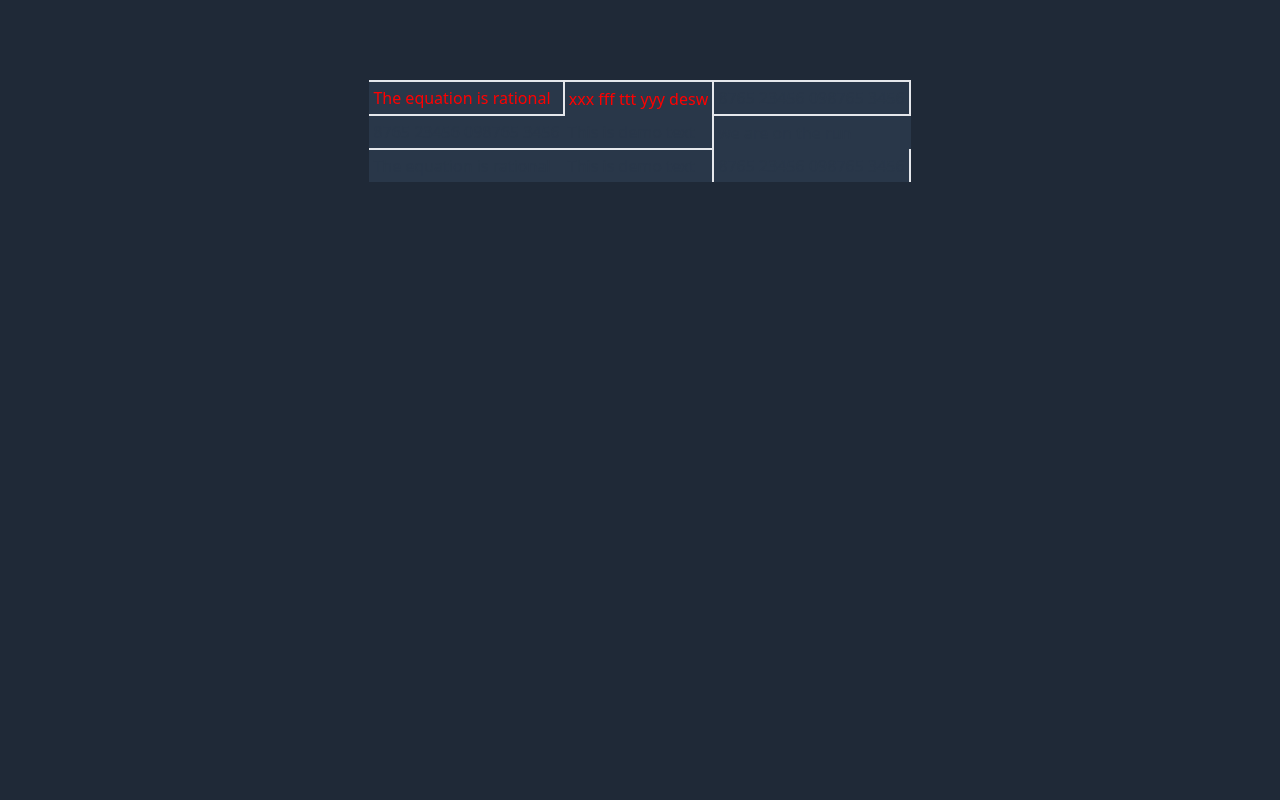
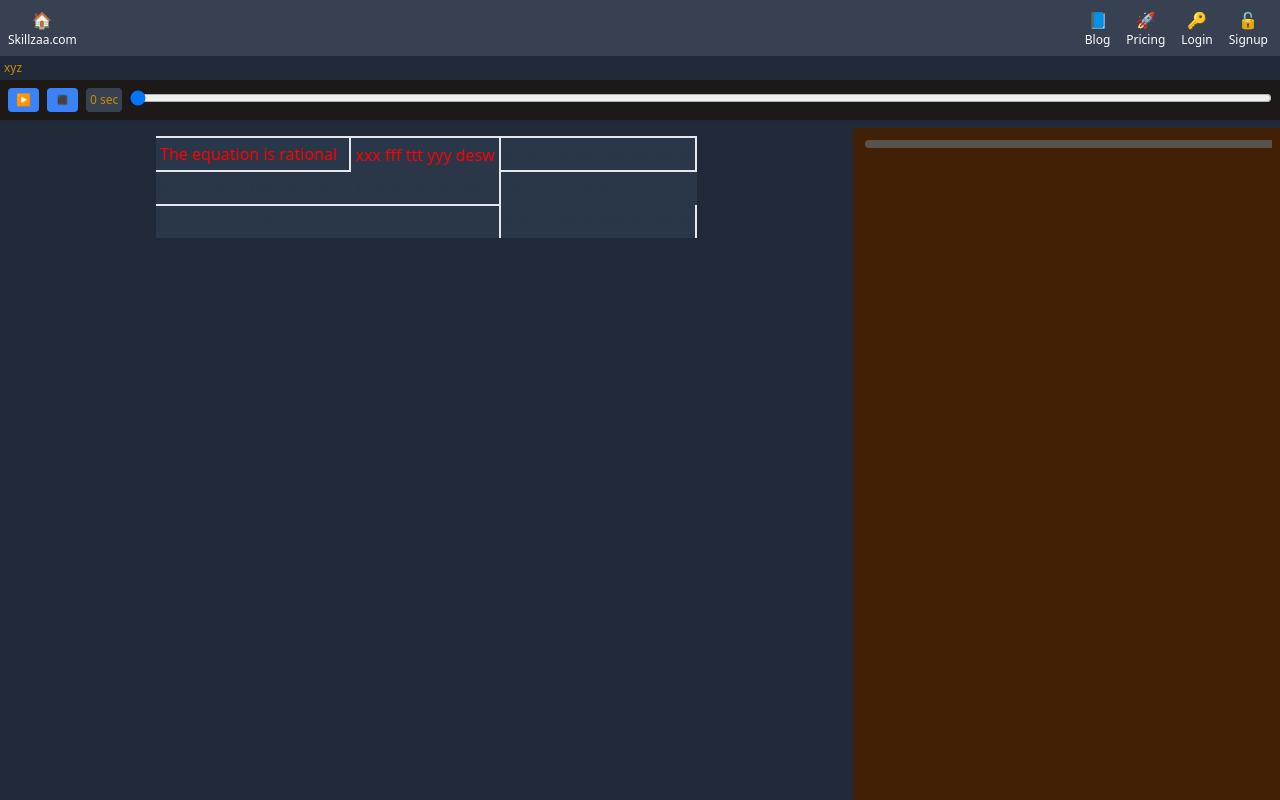
Before and after one commit to bilza2023/vercelApp, a SvelteKit app: page /grid in a window 1280 px wide. Shown: the top 800 px of the page. Built offline with nearby package versions, Linux system fonts and the light colour scheme.

Commit message:
great decisions - one to move to sec branch 2: to complete the display with fake data before making the editor

```diff
--- a/src/routes/grid/+page.svelte
+++ b/src/routes/grid/+page.svelte
@@ -1,19 +1,59 @@
 <script>
-import { PageWrapper } from "$lib/cmp";
-import { onMount } from "$lib/util";
+import {PageWrapper} from '$lib/cmp';
+import {BASE_URL,onMount,toast} from '$lib/util';
+import MainNav from '$lib/appComp/MainNav.svelte';
+import Sticky from "./Sticky.svelte";
+import { Howl } from 'howler';
+import SidePanel from './sp/SidePanel.svelte';
+import MainPanel from './MainPanel/MainPanel.svelte';
+
 import getTableData from "./demo";
-import Cell from "./Cell.svelte";
-let calcData = { rows: [] };
-let interval = null;
+
+let gridData = { rows: [] };
 let startTime = null;
 let runningTime = null;
+let  questionDetails = "xyz";
+let eqs = [];
+let soundFile;
+let sound;
+let PresentationTotalTime =0;
+/////////////////////////
+let interval;
+let maxSliderValue; //it is not timeDiff since it does not change
+let isPlaying=false;
+let timeDiff = 0; // Initialize timeDiff - keep timeDiff and not use sound.see
 
-onMount(async () => {
-    calcData = await getTableData();
-    startTime = Date.now();
-    interval = setInterval(updateTimeDiff, 1000);
-});
+function changeSeek(newSeekValue){
+ sound.seek(newSeekValue);
+}
 
+function start(){
+    // debugger;
+    if (isPlaying == true){return;}
+    isPlaying = true;
+    sound.play();
+        sound.on('play', function () {
+        interval = setInterval(updateTimeDiff,1000);
+        });
+
+}
+
+function stop(){
+    sound.stop();
+    isPlaying = false;
+    timeDiff = 0;
+    clearInterval(interval);
+    window.scrollTo({top: 0,behavior: 'smooth'});
+    setFocus();
+}
+// function updateTimeDiff() {
+//       timeDiff = sound.seek();
+//       setFocus();
+//       checkFullScreen();
+//     if (timeDiff > (sound.duration() * 1000)) {
+//         stop();
+//     }
+// }
 function updateTimeDiff() {
 // debugger;
 const currentTime = Date.now();
@@ -22,33 +62,48 @@ const timeDiff = currentTime - startTime;
 runningTime = Math.floor(timeDiff / 1000);
 }
 
+async function fileExists(url) {
+  try {
+    const response = await fetch(url);
+    return response.status === 200;
+  } catch (error) {
+    return false;
+  }
+}
+
+async function getSoundFile(filename) {
+  const soundFile = `./mathSounds/${filename}.mp3`;
+
+  if (await fileExists(soundFile)) {
+    return soundFile;
+  } else {
+    return './mathSounds/test.mp3';
+  }
+}
+
+onMount(async () => {
+    gridData = await getTableData();
+    startTime = Date.now();
+    interval = setInterval(updateTimeDiff, 1000);
+});
+
 
 </script>
 
 
 <PageWrapper>
-  <br>
-  <br>
-  <br>
+<MainNav/>
 
-  {#if calcData && calcData.rows && calcData.rows.length > 0}
-  <div class="flex justify-center w-full">
-    <table class={`m-2 p-2 table_bg`}
-      style = {`background-color : ${calcData.bgColor}`}
-    >
-      {#each calcData.rows as row}
-      <tr>
-        {#each row.cells as cell}
-        <Cell {cell} {runningTime} bgColor={calcData.bgColor} bgIntensity={calcData.bgIntensity}/>
+<div class='p-1 m-0 text-xs bg-gray-800 text-yellow-600'>
+{questionDetails}</div>
 
-        {/each}
-      </tr>
-      {/each}
-    </table>
-  </div>
-  {/if}
+    <Sticky {start} {stop} {timeDiff} {changeSeek} maxSliderValue={maxSliderValue}/>
 
 
+<div class="flex justify-center w-full">
+<MainPanel {gridData}  {soundFile} {runningTime}   />
+<SidePanel  {eqs} />
+</div>
 
 <br>
 <br>
--- /dev/null
+++ b/src/routes/grid/MainPanel/MainPanel.svelte
@@ -0,0 +1,25 @@
+<script>
+import Cell from "./Cell.svelte";
+export let gridData;
+export let runningTime;
+</script>
+
+
+<div class= "w-8/12 min-h-screen p-2  m-0 overflow-x-auto"  >
+{#if gridData && gridData.rows && gridData.rows.length > 0}
+<div class="flex justify-center w-full">
+<table class={`m-2 p-2 table_bg`}
+    style = {`background-color : ${gridData.bgColor}`}
+>
+    {#each gridData.rows as row}
+    <tr>
+    {#each row.cells as cell}
+    <Cell {cell} {runningTime} bgColor={gridData.bgColor} bgIntensity={gridData.bgIntensity}/>
+
+    {/each}
+    </tr>
+    {/each}
+</table>
+</div>
+{/if}
+</div>
--- /dev/null
+++ b/src/routes/grid/Sticky.svelte
@@ -0,0 +1,29 @@
+<script>
+//@ts-nocheck
+import {Icons,browser} from '$lib/util';
+export let start;
+export let changeSeek;
+export let maxSliderValue
+export let stop;
+export let timeDiff;
+
+</script>
+
+<div class="sticky top-0 z-50 bg-stone-900 shadow-sm p-2">
+  <div class="flex">
+    <button class="bg-blue-500 hover:bg-green-700 text-white text-xs
+    py-1 px-2 rounded" on:click={start}>
+      ▶ <!-- This is the UTF-8 play icon -->
+    </button>
+    <button class="bg-blue-500 hover:bg-red-700 text-white text-xs
+    py-1 px-2 rounded ml-2" on:click={stop}>
+      ◼ <!-- This is the UTF-8 stop icon -->
+    </button>
+    <div class="p-1 bg-gray-700 mx-2 rounded text-xs text-yellow-600 ">
+      {(timeDiff).toFixed(0)} sec</div>
+    <div class='flex-grow'>
+    <input class='w-full'  type="range"  id="timeSlider" value={timeDiff} min=0 max={maxSliderValue}
+    on:change={(e)=>changeSeek(e.target.value)}
+    > </div>
+  </div>
+</div>
--- /dev/null
+++ b/src/routes/grid/sp/FullScreen.svelte
@@ -0,0 +1,23 @@
+<head:svelte>
+   <link rel="stylesheet" href="https://cdn.jsdelivr.net/npm/katex@0.16.8/dist/katex.min.css" integrity="sha384-GvrOXuhMATgEsSwCs4smul74iXGOixntILdUW9XmUC6+HX0sLNAK3q71HotJqlAn" crossorigin="anonymous">
+</head:svelte>
+<script>
+//@ts-nocheck
+import ImgCodeTxt from "./ImgCodeTxt.svelte";
+// export let permContent;
+export let eqs;
+</script>
+
+<div class='justify-center line-clamp-4 text-yellow-300'>
+
+        <div class='w-full  rounded-md m-1 p-1 bg-stone-600 text-center'>
+        {#each eqs as eq}
+                {#if (eq.isf ==true)}
+                        {#each eq.fs as fs}
+                        <ImgCodeTxt  eq={fs} />
+                        {/each}
+                {/if}
+        {/each}
+        </div>
+
+</div>
--- /dev/null
+++ b/src/routes/grid/sp/ImgCodeTxt.svelte
@@ -0,0 +1,40 @@
+<script>
+//@ts-nocheck
+import Katex from 'svelte-katex'
+import Table from './Table.svelte';
+import TableCode from './TableCode.svelte';
+export let eq;
+
+</script>
+
+<div class='flex justify-center '>
+
+    {#if eq.type == undefined || eq.type == 'txt' || eq.type == 'text'}
+        <p>{eq.code}</p>
+    {/if}
+
+    {#if eq.type == 'code'}
+        <Katex>{eq.code}</Katex>
+    {/if}
+
+    {#if eq.type == 'img' || eq.type == 'image'}
+        <img src= "/mathImages/{eq.code}.png" alt="Not found">
+    {/if}
+
+    {#if eq.type == 'table' || eq.type == 'tbl'}
+        <!-- <img src={eq.code} alt="Not found"> -->
+        <Table code={eq.code}/>
+    {/if}
+
+    {#if eq.type == 'tableCode' }
+        <!-- <img src={eq.code} alt="Not found"> -->
+        <TableCode code={eq.code}/>
+    {/if}
+
+    {#if eq.type == 'html'}
+        <div>
+        {@html eq.code }
+        </div>
+    {/if}
+
+</div>
--- /dev/null
+++ b/src/routes/grid/sp/SidePanel.svelte
@@ -0,0 +1,21 @@
+<script>
+//@ts-nocheck
+import ImgCodeTxt from "./ImgCodeTxt.svelte";
+// export let permContent;
+export let eqs;
+</script>
+<div class= "w-4/12   min-h-screen p-2 m-0 mt-2  bg-yellow-950 text-yellow-300b" >
+<div class='justify-center line-clamp-4 text-yellow-300'>
+
+        <div class='w-full  rounded-md m-1 p-1 bg-stone-600 text-center'>
+        {#each eqs as eq}
+                {#if (eq.isf ==true)}
+                        {#each eq.sp as theSp}
+                        <ImgCodeTxt  eq={theSp} />
+                        {/each}
+                {/if}
+        {/each}
+        </div>
+
+</div>
+</div>
--- /dev/null
+++ b/src/routes/grid/sp/Table.svelte
@@ -0,0 +1,31 @@
+<script>
+//@ts-nocheck
+  import { onMount } from "svelte";
+  export let code;
+  let parsedData=[];
+
+  onMount(()=>{
+    parsedData = JSON.parse(code);
+    console.log(parsedData);
+  });
+
+</script>
+{#if parsedData.length > 0}
+
+<table class="justify-center items-center m-1 p-1 rounded-md border-2 border-gray-300">
+
+  {#each parsedData as row, rowIndex}
+    <tr class="">
+      {#each row as cell, colIndex}
+        <td class='border-2 border-gray-200 p-1'>
+          <!-- <div class="bg-gray-900 m-1 p-1 rounded-md w-8/12"> -->
+          {cell}
+        <!-- </div> -->
+        </td>
+      {/each}
+    </tr>
+  {/each}
+
+</table>
+
+{/if}
--- /dev/null
+++ b/src/routes/grid/sp/TableCode.svelte
@@ -0,0 +1,32 @@
+<script>
+//@ts-nocheck
+  import { onMount } from "svelte";
+  import Katex from 'svelte-katex'
+  export let code;
+  let parsedData=[];
+
+  onMount(()=>{
+    parsedData = JSON.parse(code);
+    console.log(parsedData);
+  });
+
+</script>
+{#if parsedData.length > 0}
+
+<table class="justify-center items-center m-1 p-1 rounded-md border-2 border-gray-300">
+
+  {#each parsedData as row, rowIndex}
+    <tr class="">
+      {#each row as cell, colIndex}
+        <td class='border-2 border-gray-200 p-1'>
+          <!-- <div class="bg-gray-900 m-1 p-1 rounded-md w-8/12"> -->
+          <Katex>{cell}</Katex>
+        <!-- </div> -->
+        </td>
+      {/each}
+    </tr>
+  {/each}
+
+</table>
+
+{/if}
```
Also changed, not shown: src/routes/grid/features.md (+8 -7 lines), src/routes/grid/MainPanel/Cell.svelte (renamed from src/routes/grid/Cell.svelte).
